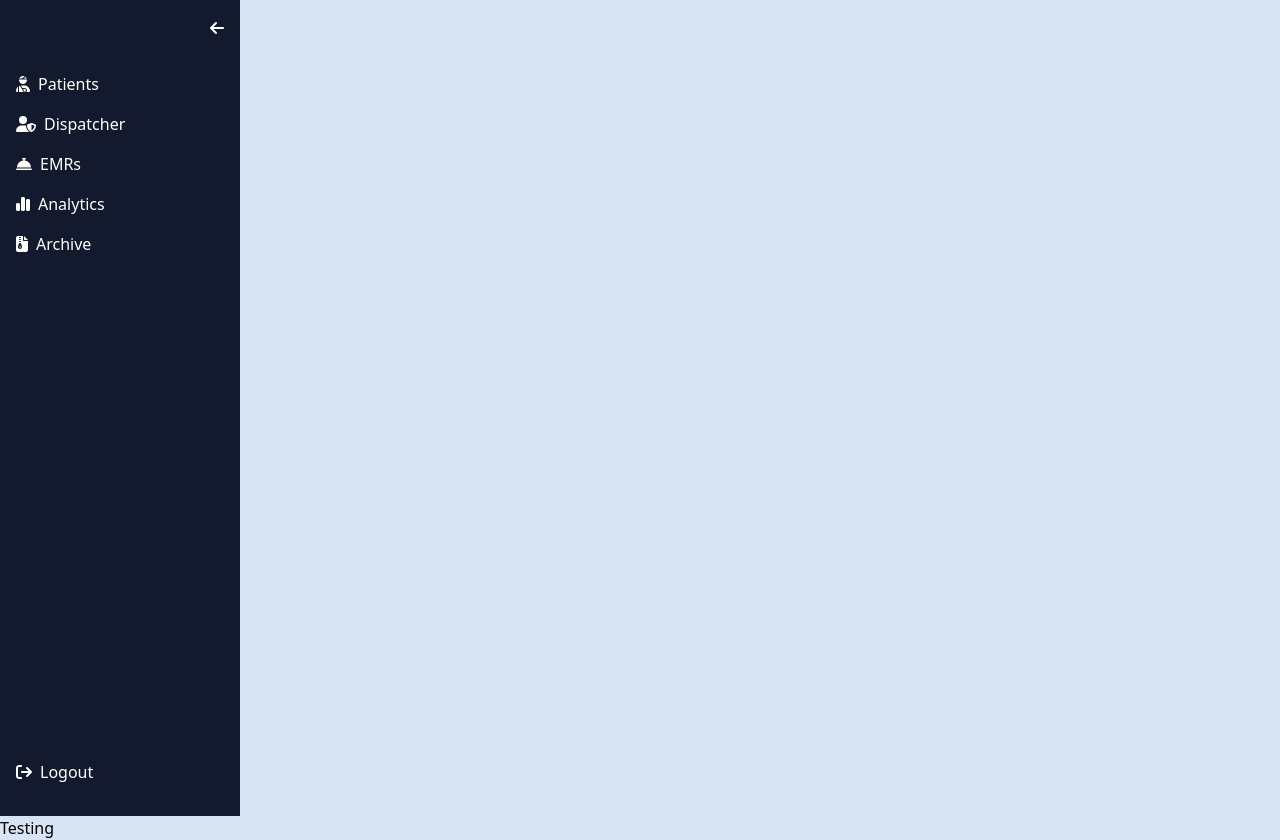
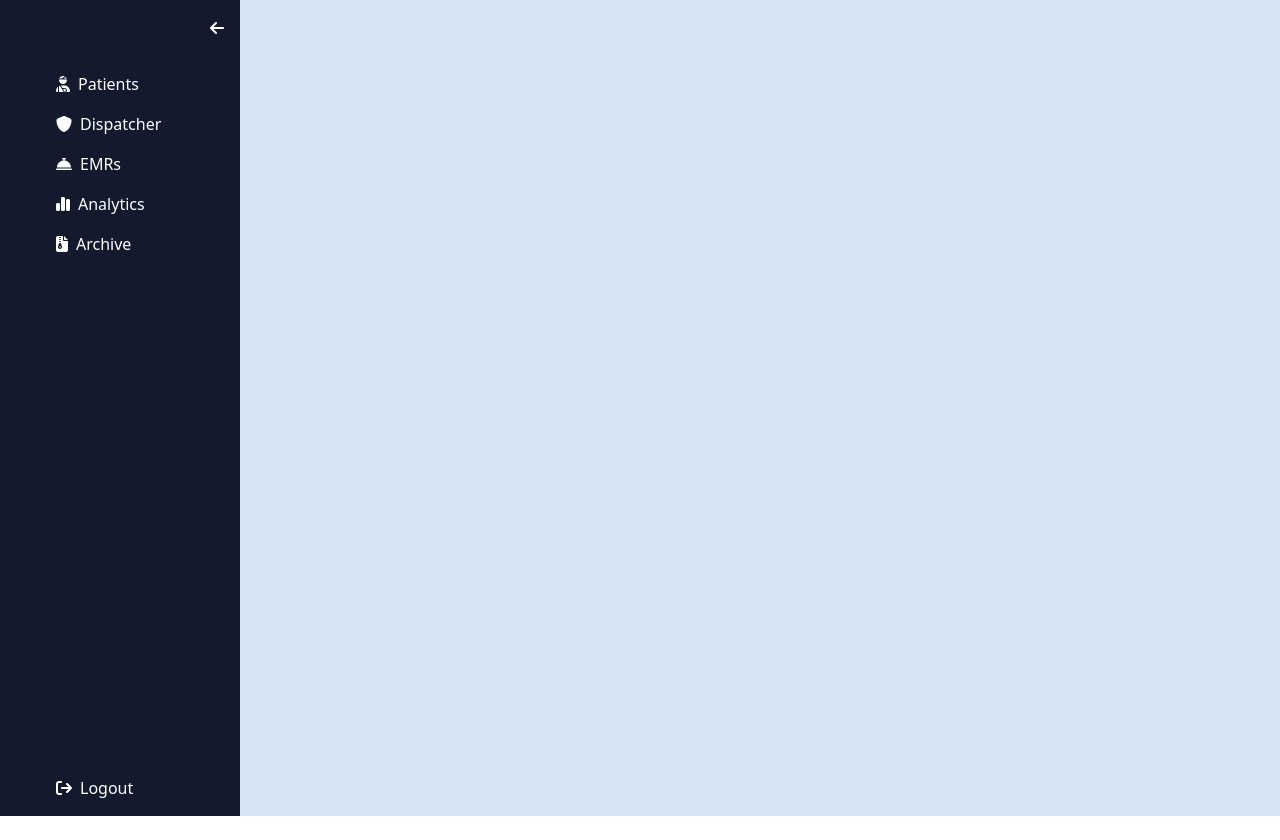
Before and after one commit to VALPCR/valpcr-nuxt, a Nuxt app: page /dashboard/emr in a window 1280 px wide. After the commit the page ends 816 px from the top, so only its background shows below. Built offline with nearby package versions, Linux system fonts and the light colour scheme; what tw-elements would draw is missing.

Commit message:
centered sidebar links

```diff
--- a/components/Sidebar.vue
+++ b/components/Sidebar.vue
@@ -7,43 +7,43 @@
       </button>
     </div>
     <ul class="space-y-4 m-0">
-      <li :class="{'hover:bg-white': isSidebarOpen}">
-        <nuxt-link to="/patients" :class="{'hover:text-[#131A2D]': isSidebarOpen}" class="space-x-2 text-white">
+      <nuxt-link to="/patients" :class="{'hover:text-[#131A2D]': isSidebarOpen}" class="text-white">
+        <li :class="{'hover:bg-white pl-10': isSidebarOpen}" class="space-x-2 mb-4">
             <font-awesome-icon icon="fa-solid fa-user-injured" />
             <span v-if="isSidebarOpen">Patients</span>
+        </li>
       </nuxt-link>
+      <nuxt-link to="/dispatcher" :class="{'hover:text-[#131A2D]': isSidebarOpen}" class="text-white">
+        <li :class="{'hover:bg-white pl-10': isSidebarOpen}" class="space-x-2 mb-4">
+            <font-awesome-icon icon="fa-solid fa-shield" />
+            <span v-if="isSidebarOpen">Dispatcher</span>
         </li>
-      <li :class="{'hover:bg-white': isSidebarOpen}">
-        <nuxt-link to="/dispatcher" :class="{'hover:text-[#131A2D]': isSidebarOpen}" class="space-x-2 text-white">
-          <font-awesome-icon icon="fa-solid fa-user-shield" />
-          <span v-if="isSidebarOpen">Dispatcher</span>
       </nuxt-link>
-      </li>
-      <li :class="{'hover:bg-white': isSidebarOpen}">
-        <nuxt-link to="/emrs" :class="{'hover:text-[#131A2D]': isSidebarOpen}" class="space-x-2 text-white">
+      <nuxt-link to="/emrs" :class="{'hover:text-[#131A2D]': isSidebarOpen}" class="text-white">
+        <li :class="{'hover:bg-white pl-10': isSidebarOpen}" class="space-x-2 mb-4">
             <font-awesome-icon icon="fa-solid fa-bell-concierge" />
             <span v-if="isSidebarOpen">EMRs</span>
+        </li>
       </nuxt-link>
-      </li>
-      <li :class="{'hover:bg-white': isSidebarOpen}">
-        <nuxt-link to="/analytics" :class="{'hover:text-[#131A2D]': isSidebarOpen}" class="space-x-2 text-white">
+      <nuxt-link to="/analytics" :class="{'hover:text-[#131A2D]': isSidebarOpen}" class="text-white">
+        <li :class="{'hover:bg-white pl-10': isSidebarOpen}" class="space-x-2 mb-4">
             <font-awesome-icon icon="fa-solid fa-chart-simple" />
             <span v-if="isSidebarOpen">Analytics</span>
+        </li>
       </nuxt-link>
-      </li>
-      <li :class="{'hover:bg-white': isSidebarOpen}">
-        <nuxt-link to="/archive" :class="{'hover:text-[#131A2D]': isSidebarOpen}" class="space-x-2 text-white">
+      <nuxt-link to="/archive" :class="{'hover:text-[#131A2D]': isSidebarOpen}" class="text-white">
+        <li :class="{'hover:bg-white pl-10': isSidebarOpen}" class="space-x-2 mb-4">
             <font-awesome-icon icon="fa-solid fa-file-archive" />
             <span v-if="isSidebarOpen">Archive</span>
+        </li>
       </nuxt-link>
-      </li>
-    </ul>
-    <div class="absolute bottom-0 w-full">
-      <button class="w-full p-4 flex items-center space-x-2 text-white">
+      <nuxt-link to="/archive" class="text-white">
+        <li :class="{'pl-10': isSidebarOpen}" class="space-x-2 absolute bottom-0">
           <font-awesome-icon icon="fa-solid fa-sign-out" />
           <span v-if="isSidebarOpen">Logout</span>
-      </button>
-    </div>
+        </li>
+      </nuxt-link>
+    </ul>
   </div>
 </template>
 
--- a/components/emr/Dashboard.vue
+++ b/components/emr/Dashboard.vue
@@ -1,5 +1,4 @@
 <template>
-  <div>Testing</div>
 </template>
 
 <script>
--- a/layouts/dashboard.vue
+++ b/layouts/dashboard.vue
@@ -2,7 +2,7 @@
   <div class="min-h-screen bg-[#D7E4F3]">
     <Sidebar />
     <div class="flex-grow">
-      <Nuxt />
+      <nuxt />
     </div>
   </div>
 </template>
```
Lines whose indentation alone changed are shown as unchanged.
